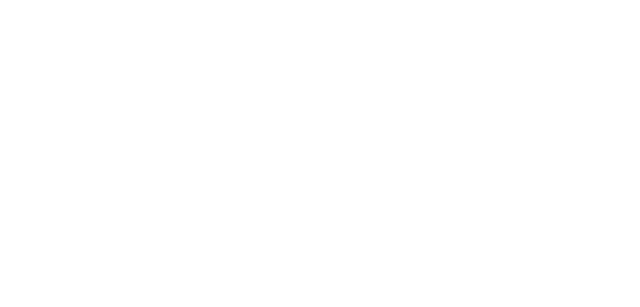
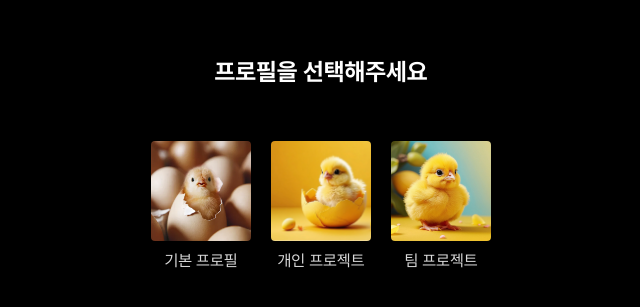
Before and after one commit to ksh200070/kimseunghyun, a React (Create React App) app: page /portfolio/profiles in a window 1280 px wide. Before the commit this address had no page. Shown: the part 219-526 px from the top of the page, without its empty margins (319-959 px from the left). Built offline with nearby package versions, Linux system fonts and the light colour scheme.

Commit message:
Refactor : rename profiles

```diff
--- a/src/App.tsx
+++ b/src/App.tsx
@@ -1,19 +1,19 @@
 import { Route, Routes } from "react-router-dom";
 import Home from "@pages/Home/home";
-import FirstProfile from "@pages/main/FirstProfile/firstProfile";
-import SecondProfile from "@pages/main/SecondProfile/secondProfile";
-import ThirdProfile from "@pages/main/ThirdProfile/thirdProfile";
-import Profile from "@pages/Profile/profile";
+import BasicProfile from "@pages/main/BasicProfile/basicProfile";
+import TeamProfile from "@pages/main/TeamProfile/teamProfile";
+import IndividualProfile from "@pages/main/IndividualProfile/individualProfile";
+import Profiles from "@pages/Profiles/profiles";
 
 function App() {
   return (
     <div>
       <Routes>
         <Route path="/" element={<Home />} />
-        <Route path="/profile" element={<Profile />} />
-        <Route path="/basic" element={<FirstProfile />} />
-        <Route path="/student" element={<SecondProfile />} />
-        <Route path="/developer" element={<ThirdProfile />} />
+        <Route path="/profiles" element={<Profiles />} />
+        <Route path="/basic" element={<BasicProfile />} />
+        <Route path="/team" element={<TeamProfile />} />
+        <Route path="/individual" element={<IndividualProfile />} />
       </Routes>
     </div>
   );
--- a/src/component/ProfileCard/ProfileCard.tsx
+++ b/src/component/ProfileCard/ProfileCard.tsx
@@ -1,8 +1,8 @@
-import { BasicProfile } from "../../types/Profile";
+import { Profile } from "../../types/Profile";
 import styles from "./ProfileCard.module.scss";
 
 interface ProfileProps {
-  profile: BasicProfile;
+  profile: Profile;
   onClick: () => void;
   size?: "sm" | "md";
 }
--- a/src/pages/Home/home.tsx
+++ b/src/pages/Home/home.tsx
@@ -5,7 +5,7 @@
   const navigate = useNavigate();
 
   const onClickStartBtn = () => {
-    return navigate("/profile");
+    return navigate("/profiles");
   };
 
   return (
--- a/src/pages/Profile/profile.tsx
+++ b/src/pages/Profiles/profiles.tsx
@@ -1,30 +1,30 @@
 import { useCallback } from "react";
 import { useNavigate } from "react-router-dom";
-import styles from "./profile.module.scss";
-import ImgAdult from "@assets/image/adult.png";
+import styles from "./profiles.module.scss";
 import ImgBasic from "@assets/image/basic.png";
-import ImgStudent from "@assets/image/student.png";
+import ImgTeam from "@assets/image/team.png";
+import ImgIndividual from "@assets/image/individual.png";
 import ProfileCardComponent from "@component/ProfileCard/ProfileCard";
-import { BasicProfile } from "types/Profile";
+import { Profile } from "types/Profile";
 
-export default function Profile() {
+export default function Profiles() {
   const navigate = useNavigate();
-  const profileList: BasicProfile[] = [
+  const profileList: Profile[] = [
     { id: 1, name: "기본 프로필", img: ImgBasic },
-    { id: 2, name: "대학생", img: ImgStudent },
-    { id: 3, name: "개발자", img: ImgAdult },
+    { id: 2, name: "개인 프로젝트", img: ImgIndividual },
+    { id: 3, name: "팀 프로젝트", img: ImgTeam },
   ];
 
   const onClickProfile = useCallback(
-    (profile: BasicProfile) => {
+    (profile: Profile) => {
       localStorage.setItem("profile", JSON.stringify(profile));
 
       if (profile.id === 1) {
         navigate(`/basic`);
       } else if (profile.id === 2) {
-        navigate(`/student`);
+        navigate(`/individual`);
       } else if (profile.id === 3) {
-        navigate(`/developer`);
+        navigate(`/team`);
       }
     },
     [navigate]
--- a/src/pages/main/FirstProfile/firstProfile.tsx
+++ b/src/pages/main/BasicProfile/basicProfile.tsx
@@ -1,13 +1,13 @@
 import { useLocation, useNavigate } from "react-router-dom";
-import styles from "./firstProfile.module.scss";
+import styles from "./basicProfile.module.scss";
 import ProfileCard from "@component/ProfileCard/ProfileCard";
 import ImgBasic from "@assets/image/basic.png";
 import { useEffect, useState } from "react";
-import { BasicProfile } from "types/Profile";
+import { Profile } from "types/Profile";
 
-export default function FirstProfile() {
+export default function BasicProfile() {
   const navigate = useNavigate();
-  const [profile, setProfile] = useState<BasicProfile>({
+  const [profile, setProfile] = useState<Profile>({
     id: 1,
     name: "기본 프로필",
     img: ImgBasic,
@@ -22,7 +22,7 @@
   }, []);
 
   const onClickSwitchProfile = () => {
-    return navigate("/profile");
+    return navigate("/profiles");
   };
 
   return (
--- a/src/pages/main/ThirdProfile/thirdProfile.tsx
+++ b/src/pages/main/IndividualProfile/individualProfile.tsx
@@ -1,12 +1,12 @@
 import { useNavigate } from "react-router-dom";
 import { useEffect, useState } from "react";
-import styles from "./thirdProfile.module.scss";
+import styles from "./individualProfile.module.scss";
 import ProfileCard from "@component/ProfileCard/ProfileCard";
 import WideCardComponent from "@component/WideCard/WideCard";
 import PaintBoardComponent from "@component/PaintBoard/PaintBoard";
 import { Project } from "types/Content";
-import { BasicProfile } from "types/Profile";
-import ImgAdult from "@assets/image/adult.png";
+import { Profile } from "types/Profile";
+import ImgIndividual from "@assets/image/individual.png";
 
 const projects: Project[] = [
   {
@@ -20,18 +20,18 @@
     link: [
       {
         name: "깃허브 코드 확인하러 가기",
-        url: "https://github.com/ksh200070/portfolio/blob/develop/src/pages/main/ThirdProfile/thirdProfile.tsx",
+        url: "https://github.com/ksh200070/portfolio/blob/develop/src/pages/main/IndividualProfile/individualProfile.tsx",
       },
     ],
   },
 ];
 
-export default function ThirdProfile() {
+export default function IndividualProfile() {
   const navigate = useNavigate();
-  const [profile, setProfile] = useState<BasicProfile>({
+  const [profile, setProfile] = useState<Profile>({
     id: 3,
     name: "개발자",
-    img: ImgAdult,
+    img: ImgIndividual,
   });
 
   useEffect(() => {
@@ -43,7 +43,7 @@
   }, []);
 
   const onClickSwitchProfile = () => {
-    return navigate("/profile");
+    return navigate("/profiles");
   };
 
   return (
--- a/src/pages/main/SecondProfile/secondProfile.tsx
+++ b/src/pages/main/TeamProfile/teamProfile.tsx
@@ -1,12 +1,12 @@
 import { useEffect, useState } from "react";
 import { useLocation, useNavigate } from "react-router-dom";
-import styles from "./secondProfile.module.scss";
+import styles from "./teamProfile.module.scss";
 import Tag from "@component/Tag/Tag";
 import ImgCard from "@component/ImgCard/ImgCard";
 import ProfileCard from "@component/ProfileCard/ProfileCard";
 import { Project, Projects } from "types/Content";
-import { BasicProfile } from "types/Profile";
-import ImgStudent from "@assets/image/student.png";
+import { Profile } from "types/Profile";
+import ImgTeam from "@assets/image/team.png";
 
 const projects: Projects[] = [
   {
@@ -134,15 +134,15 @@
   },
 ];
 
-export default function SecondProfile() {
+export default function TeamProfile() {
   const navigate = useNavigate();
   // const { state } = useLocation();
   // const { profile } = state;
   const [selectedTag, setSelectedTag] = useState<string>("개발");
-  const [profile, setProfile] = useState<BasicProfile>({
+  const [profile, setProfile] = useState<Profile>({
     id: 2,
     name: "대학생",
-    img: ImgStudent,
+    img: ImgTeam,
   });
 
   useEffect(() => {
@@ -184,7 +184,7 @@
           <ProfileCard
             size="sm"
             profile={profile}
-            onClick={() => navigate("/profile")}
+            onClick={() => navigate("/profiles")}
           ></ProfileCard>
           {/* <button>프로필 변경</button> */}
         </div>
--- a/src/types/Profile.d.ts
+++ b/src/types/Profile.d.ts
@@ -1,4 +1,4 @@
-export interface BasicProfile {
+export interface Profile {
   id: number;
   name: string;
   img: string;
```
Also changed, not shown: src/assets/image/individual.png (renamed from src/assets/image/student.png), src/assets/image/team.png (renamed from src/assets/image/adult.png), src/pages/Profiles/profiles.module.scss (renamed from src/pages/Profile/profile.module.scss), src/pages/main/BasicProfile/basicProfile.module.scss (renamed from src/pages/main/FirstProfile/firstProfile.module.scss), src/pages/main/IndividualProfile/individualProfile.module.scss (renamed from src/pages/main/ThirdProfile/thirdProfile.module.scss), src/pages/main/TeamProfile/teamProfile.module.scss (renamed from src/pages/main/SecondProfile/secondProfile.module.scss).
